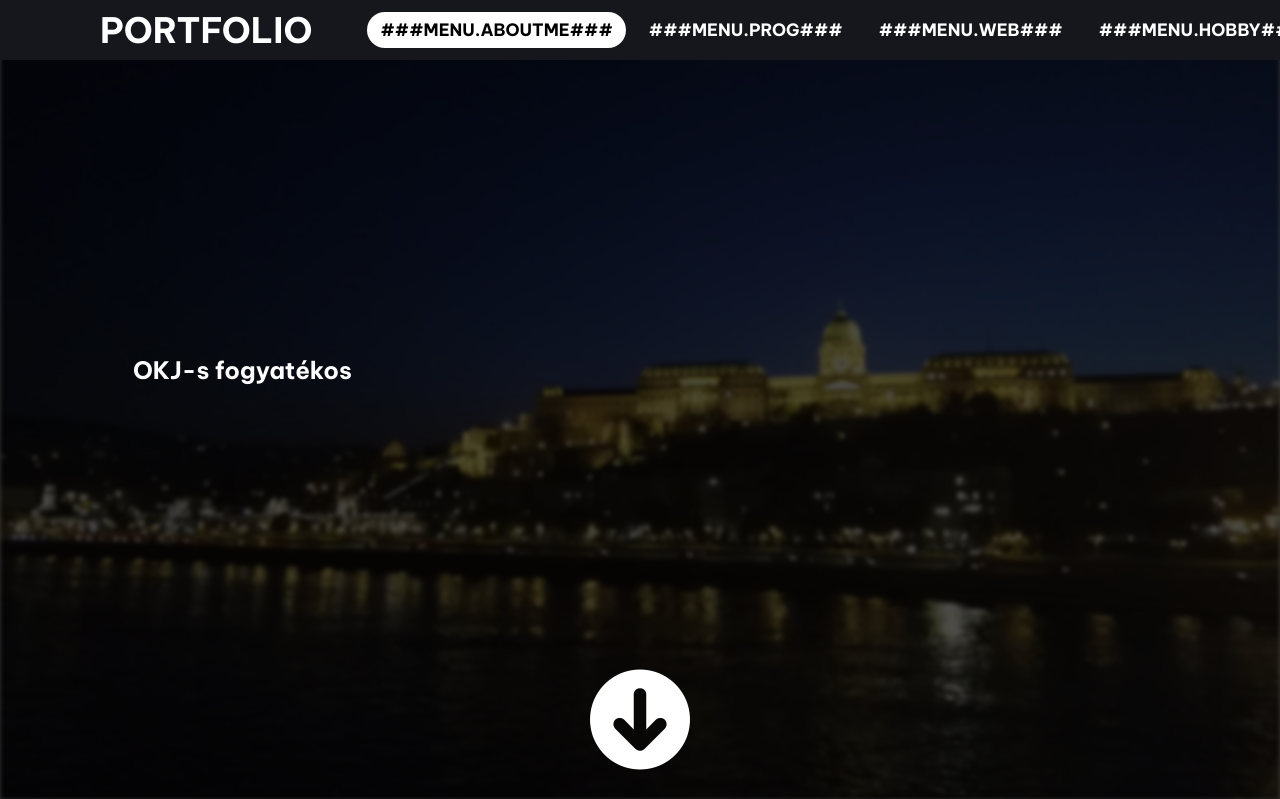
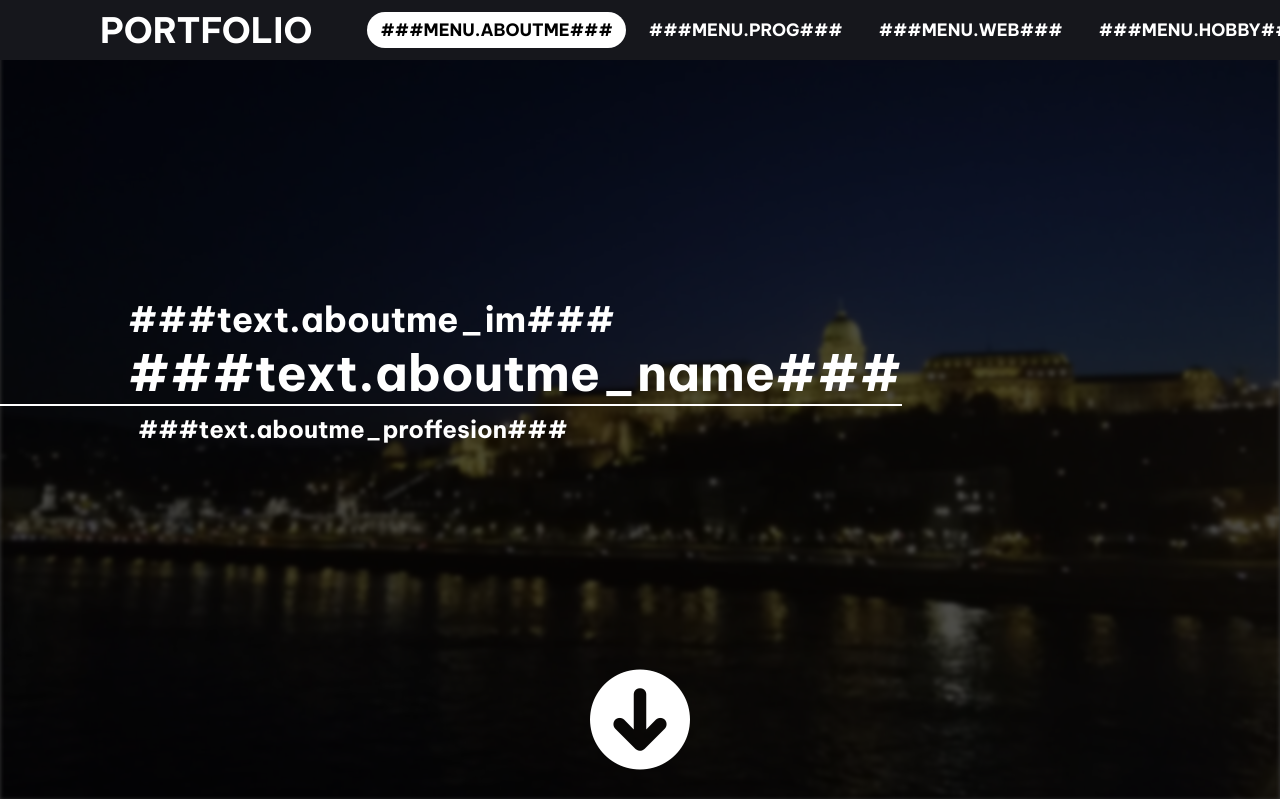
Before and after one commit to Pityuwarrior/Szakdolgozat, a PHP site: page / in a window 1280 px wide. Shown: the top 799 px of the page. Run offline with PHP 8.4, Linux system fonts and the light colour scheme; data comes from the database, SQL or seed files in the repository; data that the repository does not hold is empty.

Commit message:
2022.03.29

```diff
--- a/Codes/back/db_function.php
+++ b/Codes/back/db_function.php
@@ -191,19 +191,19 @@
     $result = $e->fetchAll();
     return $result;
 }
-function about_me(){
+function page($page){
     $sql = <<<SQL
     SELECT
-    page,
     title
     FROM page
+    where page = ?;
     SQL;
-    $e = connect ()->query($sql);
-    $e->execute();
+    $e = connect ()->prepare($sql);
+    $e->execute([$page]);
     $result = $e->fetch(PDO::FETCH_ASSOC);
     return $result;
 }
-function menutrans($m){
+function pagetrans($m){
     global $lang;
     $qmarks = implode(', ', array_map(fn() => '?', $m));
     $sql = <<<SQL
@@ -216,5 +216,6 @@
     $e = connect ()->prepare($sql);
     $e->execute($m);
     $result = $e->fetchAll();
+
     return $result;
 }
--- a/Codes/back/function.php
+++ b/Codes/back/function.php
@@ -1,5 +1,5 @@
 <?php
-$regx = "/###([a-z.]+)###/";
+$regx = "/###([a-z._]+)###/";
 function wraptrans($m)
 {
     return "###$m###";
@@ -10,10 +10,10 @@
     preg_match_all($regx, $m, $menutext);
     return array_map(fn ($k) => preg_replace($regx, '$1', $k), $menutext[1]);
 }
-function maptrans($menutrans)
+function maptrans($pagetrans)
 {
     $translations = [];
-    foreach ($menutrans as $value) {
+    foreach ($pagetrans as $value) {
         $translations[$value['text_key']] = $value['text_lang'];
     }
     return $translations;
--- a/Codes/front/CSS/style.css
+++ b/Codes/front/CSS/style.css
@@ -33,9 +33,24 @@
 }
 .banner-area .banner-text h1{
     font-size: 50px;
+    position: relative;
+    margin-bottom: 10px;
+}
+.banner-area .banner-text h1 .im{
+    font-size: 35px;
+    display: block;
+    text-align: left;
+}
+.banner-area .banner-text h1:after {
+    content: "";
+    display: block;
+    position: absolute;
+    left: -100%;
+    right: 0;
+    border: 1px solid;
 }
 .banner-area .banner-text h2{
-    padding-left: 5px;
+    padding-left: 10px;
 }
 .banner-area + *{
     margin-top: 100vh !important;
--- a/Codes/front/header.php
+++ b/Codes/front/header.php
@@ -1,6 +1,7 @@
 <?php
 $menu = menu();
 require_once "./back/language.php";
+include "./front/menu.php";
 ?>
 <!DOCTYPE html>
 <html lang="hu">
@@ -13,11 +14,10 @@
     <link rel="preconnect" href="https://fonts.googleapis.com">
     <link rel="preconnect" href="https://fonts.gstatic.com" crossorigin>
     <link href="https://fonts.googleapis.com/css2?family=Be+Vietnam+Pro:ital,wght@0,200;0,400;0,700;1,400;1,700&family=Inter:wght@800&display=swap" rel="stylesheet">
-
-    <title>Szakdolgozat</title>
+    <title><?=$title?></title>
 </head>
 <body>
-    <?php include "./front/menu.php"; ?>
+
     <nav class = "menuflex">
         <input type = "checkbox" id = "check">
         <label class = "logo">PORTFOLIO</label>
--- a/Codes/front/menu.php
+++ b/Codes/front/menu.php
@@ -8,4 +8,6 @@
     }
 }
 $content = "./front/pages/$page.php";
+$p = page($page);
+$title = wraptrans($p["title"]);
 ?>
--- a/Codes/front/pages/about_me.php
+++ b/Codes/front/pages/about_me.php
@@ -1,10 +1,10 @@
-<?php
-$about_me = about_me();
-?>
 <section class = "banner-area">
     <div class = "banner-text">
-        <h1><?= $about_me['text.aboutme_name']?></h1>
-        <h2>OKJ-s fogyatékos</h2>
+        <h1>
+            <span class = im><?=wraptrans('text.aboutme_im')?></span>
+            <?=wraptrans('text.aboutme_name')?>
+        </h1>
+        <h2><?=wraptrans('text.aboutme_proffesion')?></h2>
     </div>
     <div class = "banner-button">
         <button id = "down" value = "value">
--- a/Codes/index.php
+++ b/Codes/index.php
@@ -7,6 +7,6 @@
 require_once "./front/footer.php";
 $pagecontent = ob_get_clean();
 $transkey = (extractkeys($pagecontent));
-$menutrans = menutrans($transkey);
-$maptrans = maptrans($menutrans);
+$pagetrans = pagetrans($transkey);
+$maptrans = maptrans($pagetrans);
 echo finaltrans($pagecontent, $maptrans);
```
